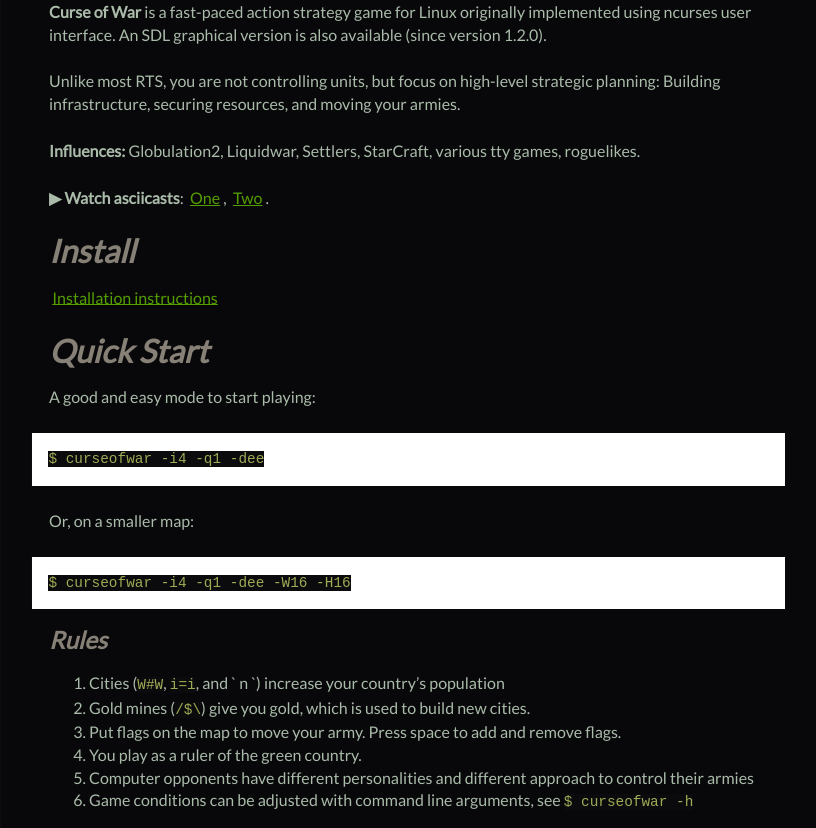
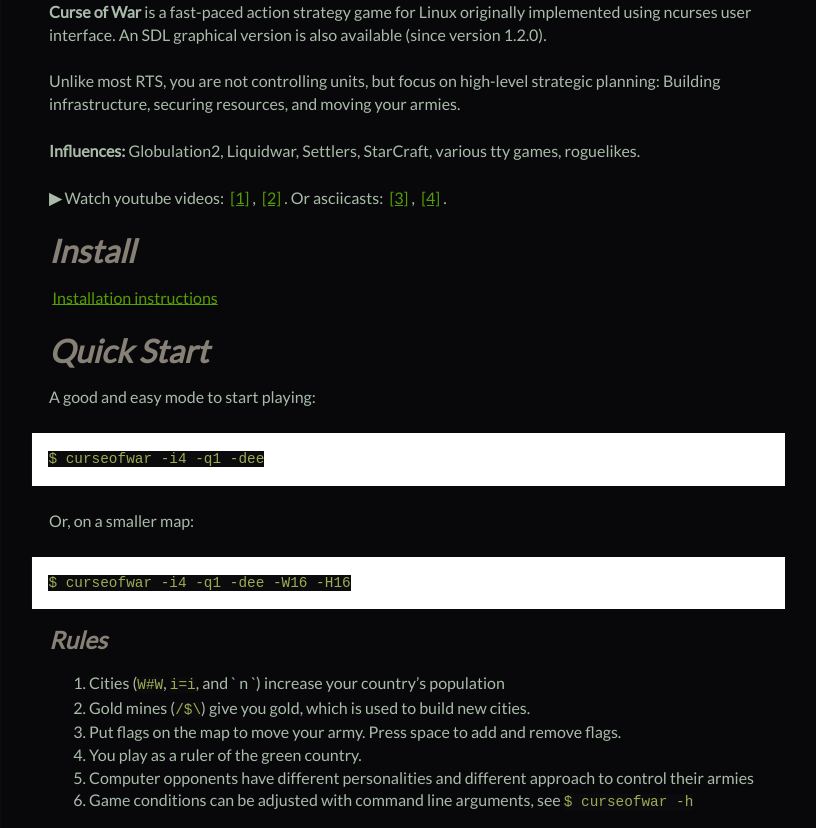
Before and after one commit to a-nikolaev/curseofwar, a Jekyll site: the page built from index.markdown, in a window 1280 px wide and 900 px high, scrolled down 1912 px, cut to the strip 72-900 px from the top of the window. Shown: the whole strip, without its empty margins (231-1047 px from the left). Built offline with Jekyll 4.4.1, drawn with Linux system fonts in a browser that asks for light colours; Markdown is read by kramdown in place of the engine named in the settings.

Commit message:
added links to youtube videos too

```diff
--- a/index.markdown
+++ b/index.markdown
@@ -19,7 +19,9 @@
 
 **Influences:** Globulation2, Liquidwar, Settlers, StarCraft, various tty games, roguelikes.
 
-**&#9654; Watch asciicasts**: [One](http://ascii.io/a/4950), [Two](http://ascii.io/a/4951).
+**&#9654;**
+Watch youtube videos: [[1]](http://youtu.be/FZH4qbIxpx4), [[2]](http://youtu.be/Egh3Jw-XafU).
+Or asciicasts: [[3]](http://ascii.io/a/4950), [[4]](http://ascii.io/a/4951).
 
 <!--
 ## Videos
```
